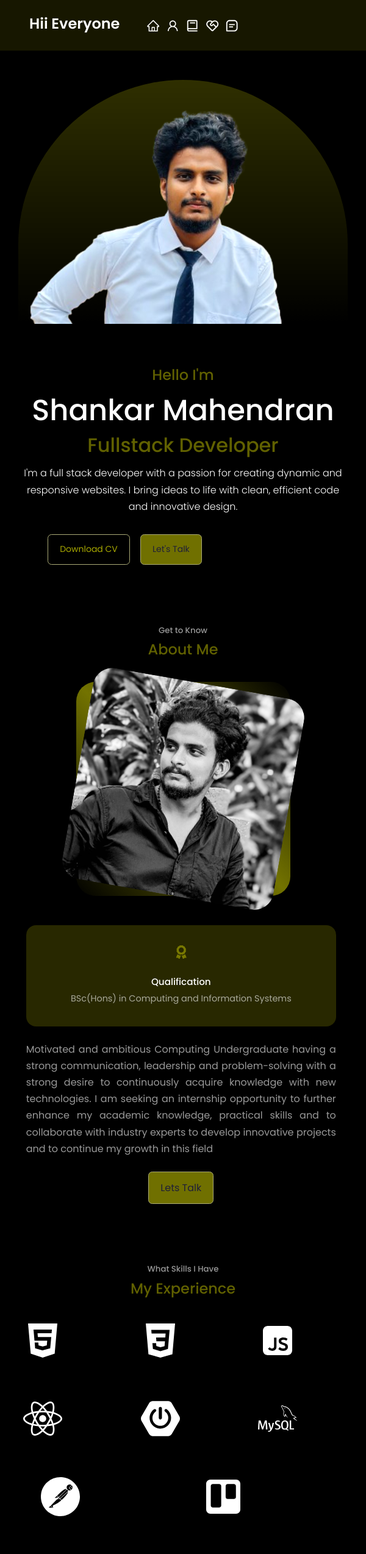
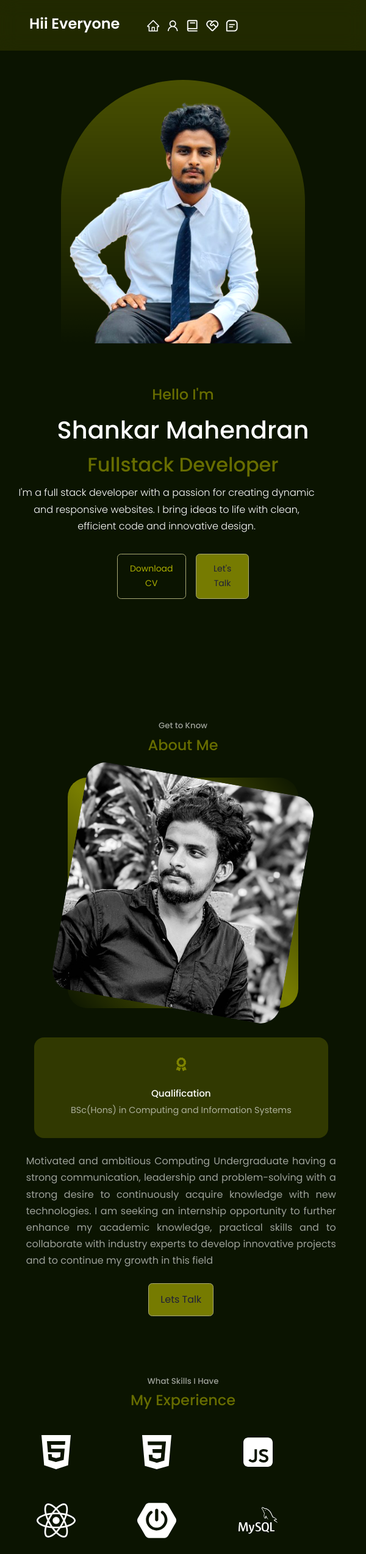
Before and after one commit to shankarr-rm/Portfolio, a React (Vite) app in the folder portfolio/: page / in a window 600 px wide. Shown: the top 2548 px of the page at 61% size. Built offline with nearby package versions, Linux system fonts and the light colour scheme.

Commit message:
Did the page responsive

```diff
--- a/portfolio/src/components/about/About.css
+++ b/portfolio/src/components/about/About.css
@@ -10,6 +10,7 @@
     border-radius: 2rem;
     background: linear-gradient(45deg,transparent,var(--color-primary),transparent);
     background: linear-gradient(45deg,transparent,rgba(255, 255, 0, 0.451),transparent);
+
     display: grid;
     place-items: center;
 }
@@ -65,6 +66,7 @@
     text-align: justify;
 }
 
+
 @media screen and (max-width:1024px) {
     .about__container{
         grid-template-columns: 1fr;
@@ -77,16 +79,19 @@
     .about__content p{
         margin: 1rem 0 1.5rem;
     }
+    .about__card{
+        width: 80%;
+        margin-left: auto;
+        margin-right: auto;
+    }
+
+
 }
 
 @media screen and (max-width:600px) {
     .about__me{
-        width: 65%;
+        width: 70%;
         margin: 0 auto 3rem;
-    }
-    .about__cards{
-        grid-template-columns: 1fr 1fr;
-        gap: 1rem;
     }
     .about__content{
         text-align: center;
@@ -96,4 +101,9 @@
     .about__content p{
         margin: 1.5rem 0;
     }
+    .about__card{
+        width: 95%;
+        margin-right: auto;
+        margin-left: auto;
+    }
 }
--- a/portfolio/src/components/contact/Contact.css
+++ b/portfolio/src/components/contact/Contact.css
@@ -25,7 +25,7 @@
 
 .contact__option:hover{
     background: transparent;
-    border: 2px solid rgba(255, 255, 0, 0.379);
+    border: 2px solid white;
     transform: scale(1.05);
     transition: 0.4s;
 }
@@ -115,12 +115,59 @@ button{
 }
 
 
-@media screen and (max-width:1024px) {
-   .container.contact__container{
+
+
+
+@media screen and (max-width: 1024px) {
+    .container.contact__container {
+        width: 90%;
+        gap: 5%;
+    }
+
+    .contact__options {
+        flex-direction: row;
+        gap: 20px;
+        align-items: center;
+    }
+
+    .contact__option {
+        width: 100%;
+        margin-bottom: 10px;
+    }
+
+    .msg_layout{
+        padding-left: 15rem;
+        padding-bottom: 1rem;
+        display: flex;
+
+    }
+
+    .form_flex {
         grid-template-columns: 1fr;
-        gap: 2rem;
-   }
+    }
+
+    .send_msg_arrow {
+        display: none;
+    }
+
+    .send_msg {
+        margin-top: 20px;
+        margin-left: 0;
+        text-align: center;
+    }
+
+    form {
+        width: 100%;
+        margin-left: 0;
+        margin-top: -2rem;
+    }
+
+    button {
+        margin-left: auto;
+        margin-right: auto;
+    }
 }
+
 
 @media screen and (max-width:600px) {
     .container.contact__container{
@@ -130,6 +177,10 @@ button{
         display: flex;
         flex-direction: column;
         gap: 1rem;
+        margin-left: auto;
+        margin-right: auto;
+        width: 70%;
+        margin-bottom: 4rem;
     }
     .form_flex{
         display: flex;
--- a/portfolio/src/components/experience/Experience.css
+++ b/portfolio/src/components/experience/Experience.css
@@ -8,7 +8,7 @@
     background: var(--color-bg-variant);
     padding: 2.4rem 5rem;
     border-radius: 2rem;
-    border: 1px solid transparent;
+    border: 1px solid rgb(87, 87, 3);
     transition: var(--transition);
 }
 
@@ -24,7 +24,7 @@
 .experience__container > div h3{
     text-align: center;
     margin-bottom: 2rem;
-    color: var(--color-primary);
+    color: white;
 }
 
 .icons_react{
@@ -73,32 +73,62 @@
     color: var(--color-primary);
 }
 
-@media screen and (max-width:1024px) {
-    .experience__container{
-        grid-template-columns: 1fr;
+    @media screen and (max-width: 1024px) {
+        .experience__container {
+            grid-template-columns: 1fr 1fr;
+            gap: 5rem;
+        }
+
+        .experience__container > div {
+            padding: 2rem 1rem;
+        }
+
+        .icons_react {
+            margin-left: auto;
+            margin-right: auto;
+            width: 80%;
+            /* text-align: center; */
+            font-size: 5rem;
+        }
+        .icon2{
+            margin-left: 1rem;
+        }
+
+        .icon1, .icon2 {
+            display: flex;
+            justify-content: center;
+            gap: 3rem;
+            margin-bottom: 2rem;
+        }
+
+        .experience__content {
+            grid-template-columns: 1fr;
+        }
+
+        .experience__details {
+            margin-left: 3rem;
+        }
     }
-    .experience__container > div{
-        width: 80%;
-        padding: 2rem;
-        margin: 0 auto;
-    }
-    .experience__content{
-        padding: 1rem;
-    }
-}
+
 
 @media screen and (max-width:600px) {
     .experience__container{
+        display: flex;
+        flex-direction: column;
         gap: 3rem;
         padding: auto;
-
     }
     .experience__container > div{
-        width: 18rem;
-        padding: 2rem 1rem;
+        margin-left: auto;
+        margin-right: auto;
+        width: 80%;
+        padding-top: 2rem ;
     }
+
     .icons_react{
-        margin-left: 2.4rem;
+        margin-left: auto;
+        margin-right: auto;
+        width: 80%;
         font-size: 4rem;
 
     }
@@ -116,7 +146,7 @@
     .experience__content{
     display: flex;
     flex-direction: column;
-    padding-left: 2.5rem;
+    padding-left: 1px;
     padding-top: 1px;
     }
 
--- a/portfolio/src/components/footer/Footer.css
+++ b/portfolio/src/components/footer/Footer.css
@@ -1,6 +1,5 @@
 .footer{
-    background: var(--color-primary);
-    --color-primary: rgba(255, 255, 0, 0.393);
+    background: rgba(255, 255, 0, 0.515);
     padding: 1rem 0;
     text-align: center;
     font-size: 0.9rem;
--- a/portfolio/src/components/header/Header.css
+++ b/portfolio/src/components/header/Header.css
@@ -39,6 +39,7 @@ header{
     height: 40rem;
     background: linear-gradient(var(--color-primary), transparent);
     background: linear-gradient(rgba(255, 255, 0, 0.185), transparent);
+    background: linear-gradient(rgba(255, 255, 0, 0.256), transparent);
     border-radius: 30rem 30rem 0 0;
     padding: 1rem ;
     filter: brightness(1.1);
@@ -85,14 +86,6 @@ header{
 }
 
 
-
-@media screen and (max-width:1024px) {
-    .header{
-        height: 68vh;
-    }
-}
-
-
 @media screen and (max-width: 600px) {
     header {
         height: auto;
@@ -124,16 +117,15 @@ header{
 
     .caption_about {
         font-size: 1rem;
-        margin-top: 0.5rem;
-        margin-bottom: 1rem;
+        margin: 0.5rem auto 1rem;
+        width: 90%;
     }
 
     .me {
         width: 100%;
         margin: 0;
-        height: 25rem;
+        height: 23.4rem;
         padding: 0;
-        /* background: none; */
         order: 1;
     }
     .cta{
@@ -147,3 +139,54 @@ header{
         display: none;
     }
 }
+
+
+@media screen and (min-width: 600px) and (max-width: 1024px) {
+    header{
+        height: 125vh;
+    }
+    .header__container {
+        flex-direction: column;
+        align-items: center;
+        text-align: center;
+        gap: 3rem;
+
+    }
+
+    .introduction {
+        margin-top: 1rem;
+        order: 2;
+    }
+
+    .introduction h1 {
+        font-size: 2.5rem;
+    }
+
+    .introduction h2 {
+        font-size: 1.5rem;
+    }
+
+    .caption_about {
+        font-size: 1rem;
+        margin: 0.5rem 0;
+    }
+
+    .me {
+        width: 25rem;
+        height: 27rem;
+        margin: 0;
+        order: 1;
+    }
+
+
+    .cta {
+        margin-top: 2rem;
+        margin-left: auto;
+        margin-right: auto;
+        width: 40%;
+    }
+
+    .header__socials {
+        display: none;
+    }
+}
--- a/portfolio/src/components/header/Header.jsx
+++ b/portfolio/src/components/header/Header.jsx
@@ -22,7 +22,6 @@ const Header = () => {
           <img src={ME} alt="" />
         </div>
 
-        {/* <a href="#contact" className='scroll__down'>Scroll Down</a> */}
 
       </div>
 
--- a/portfolio/src/components/portfolio/Portfolio.css
+++ b/portfolio/src/components/portfolio/Portfolio.css
@@ -13,7 +13,7 @@
 }
 
 .portfolio__item:hover{
-    border-color: var(--color-primary-variant);
+    border: 1.5px solid rgba(255, 255, 0, 0.46);
     background: transparent;
     transform: scale(1.05) rotate(5deg) ;
     transition: 0.4s;
--- a/portfolio/src/components/services/Services.css
+++ b/portfolio/src/components/services/Services.css
@@ -63,18 +63,30 @@
     gap: 1rem;
     margin-left: 8.5rem;
     color: var(--color-primary);
+    cursor: pointer;
 }
 .arrow{
     margin-top: 4px;
 }
 
 @media screen and (max-width:1024px) {
-    .services__container{
-        grid-template-columns: 1fr 1fr;
-        gap: 2rem;
+    .services__container {
+        flex-direction: row;
+        align-items: center;
+        height: auto;
+        gap: 3rem;
+        padding-top: 3rem;
+        padding-left: 2rem;
+        padding-right: 2rem;
     }
-    .service{
-        height: auto;
+    .service {
+        width: 80%;
+        max-width: 25rem;
+    }
+    .readmore-arrow {
+        margin-left: auto;
+        margin-right: auto;
+        margin-top: 1rem;
     }
 }
 
@@ -89,7 +101,10 @@
     }
     .service{
         margin-left: -10rem;
-        width: 17rem;
+        margin-left: auto;
+        margin-right: auto;
+        /* width: 17rem; */
+        width: 95%;
     }
     .readmore-arrow{
         margin-left: 5rem;
--- a/portfolio/src/index.css
+++ b/portfolio/src/index.css
@@ -12,13 +12,10 @@
 
 :root {
   --color-bg: #1f1f38;
-  --color-bg-variant: #2c2c6c;
-
-  --color-bg-variant:rgba(255, 255, 0, 0.155);
-  --color-primary: #4db5ff;
+  --color-bg-variant:rgba(255, 255, 0, 0.067);
   --color-primary: rgba(255, 255, 0, 0.838);
   --color-primary: rgba(255, 255, 0, 0.379);
-  --color-primary-variant: rgba(77,181,255,0.4);
+  --color-primary-variant: rgba(255, 255, 0, 0.838);
   --color-white: #fff;
   --color-light: rgba(255,255,255,0.6);
   --transition: all 400ms ease;
@@ -48,7 +45,7 @@ body{
   font-family: "Poppins", sans-serif;
   background: var(--color-bg);
   color: var(--color-white);
-  background: black;
+  background: rgb(11, 20, 1);
   line-height: 1.7;
 }
 
```
